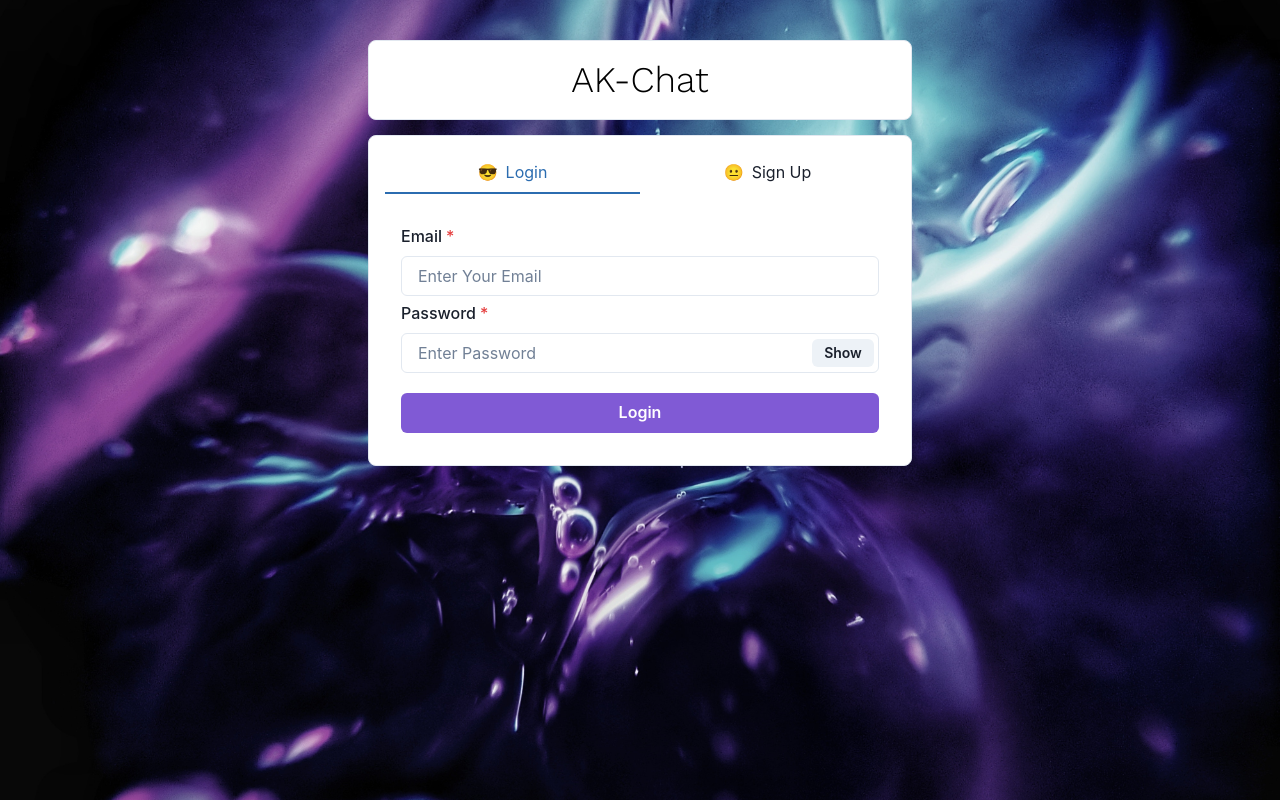
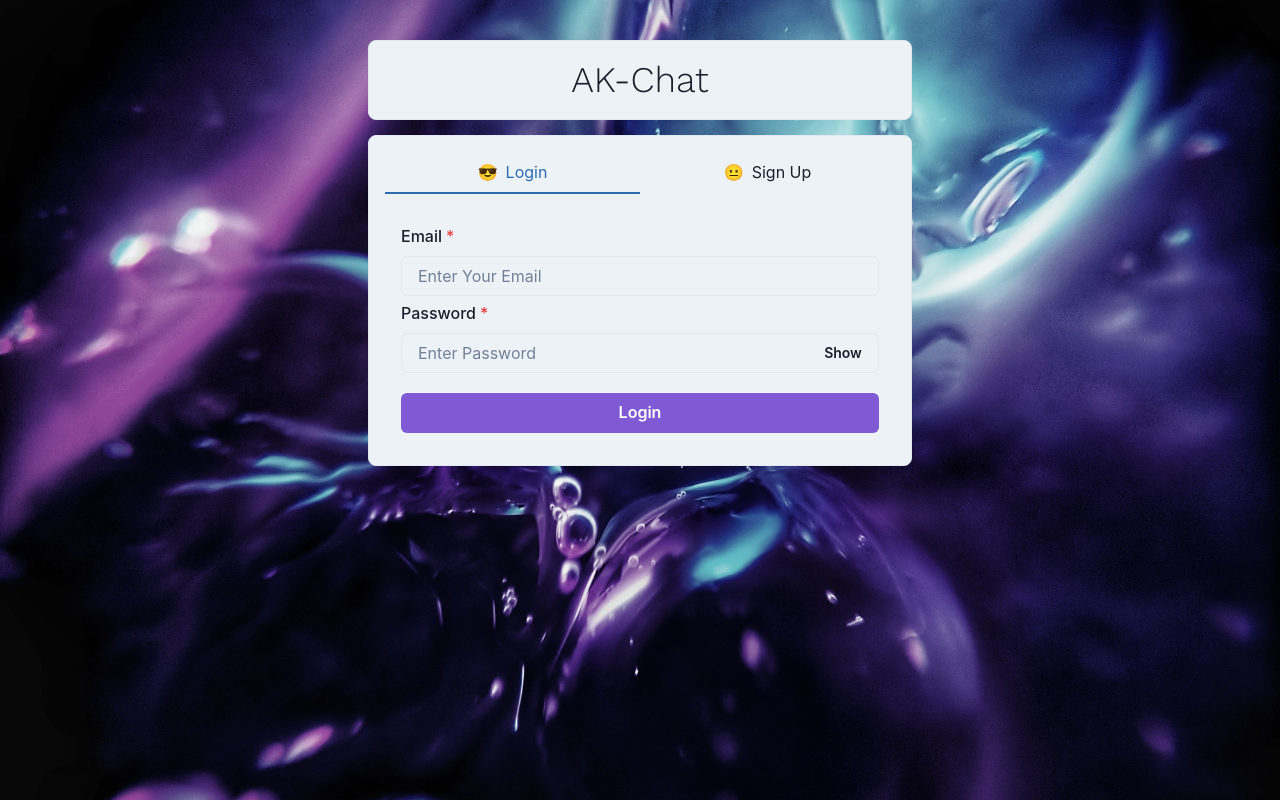
Before and after one commit to avnishbharadva/chat-app, a React (Create React App) app: page / in a window 1280 px wide. Built offline with nearby package versions, Linux system fonts and the light colour scheme.

Commit message:
dark mode

```diff
--- a/src/Pages/ChatPage.js
+++ b/src/Pages/ChatPage.js
@@ -1,4 +1,4 @@
-import { Box } from "@chakra-ui/react";
+import { Box, useColorMode } from "@chakra-ui/react";
 import ChatBox from "../components/ChatBox";
 import MyChats from "../components/MyChats";
 import SideDrawer from "../components/miscellaneous/SideDrawer";
@@ -7,18 +7,25 @@ import { useState } from "react";
 
 const ChatPage = () => {
 
+
   const { user } = ChatState();
   const [fetchAgain, setFetchAgain] = useState(false);
 
+ const {colorMode, toggleColorMode} = useColorMode();
+
   return (
-    <div style={{ width: "100%" }}>
+    <div style={{ width: "100%" }}
+
+    >
       {user && <SideDrawer />}
       <Box
         display="flex"
         justifyContent="space-between"
         w="100%"
+        bg={colorMode === "light" ? "gray.100" : "gray.700"}
         h="91.5vh"
         p="10px"
+
       >
         {user && (<MyChats fetchAgain={fetchAgain} />)}
         {user && (<ChatBox fetchAgain={fetchAgain} setFetchAgain={setFetchAgain} />)}
--- a/src/Pages/HomePage.js
+++ b/src/Pages/HomePage.js
@@ -1,11 +1,12 @@
 import React, { useEffect } from 'react'
-import { Box, Container, Text,Tabs, TabList, TabPanels, Tab, TabPanel, Button, useMultiStyleConfig, useTab } from '@chakra-ui/react'
+import { Box, Container, Text,Tabs, TabList, TabPanels, Tab, TabPanel, Button, useMultiStyleConfig, useTab, useColorMode } from '@chakra-ui/react'
 import Login from '../components/Authentication/Login'
 import Signup from '../components/Authentication/Signup'
 import { useNavigate } from 'react-router-dom'
 
 const HomePage = () => {
 
+  const {colorMode, toggleColorMode} = useColorMode();
   const CustomTab = React.forwardRef((props, ref) => {
     // 1. Reuse the `useTab` hook
     const tabProps = useTab({ ...props, ref })
@@ -39,16 +40,16 @@ const HomePage = () => {
       d="flex"
       justifyContent="center"
       p={3}
-      bg={"white"}
+      bg={colorMode === "light" ? "gray.100" : "gray.700"}
       w="100%"
       m="40px 0px 15px 0"
       borderRadius="lg"
       borderWidth="1px"
     >
-      <center><Text fontSize="4xl" fontFamily="Work sans" color="black">AK-Chat</Text></center>
+      <center><Text fontSize="4xl" fontFamily="Work sans" >AK-Chat</Text></center>
     </Box>
 
-    <Box bg="white" w="100%" p={4} borderRadius="lg" borderWidth="1px">
+    <Box bg="white" w="100%" p={4} bg={colorMode === "light" ? "gray.100" : "gray.700"} borderRadius="lg" borderWidth="1px">
       <Tabs variant='soft-rounded' colorScheme="purple">
         <TabList mb="1em">
           {/* <Tab width="50%">Login</Tab>
--- a/src/components/Authentication/Login.js
+++ b/src/components/Authentication/Login.js
@@ -1,9 +1,10 @@
 import React, { useState } from 'react'
-import { Button, FormControl, FormLabel, Input, InputGroup, InputRightElement, useToast, VStack } from '@chakra-ui/react'
+import { Button, FormControl, FormLabel, Input, InputGroup, InputRightElement, useToast, VStack, useColorMode} from '@chakra-ui/react'
 import axios from 'axios'
 import { useNavigate } from 'react-router-dom';
 
 const Login = () => {
+  const {colorMode, toggleColorMode} = useColorMode();
   const [show, setShow] = useState(false)
   const [email, setEmail] = useState()
   const [password, setPassword] = useState()
@@ -69,7 +70,7 @@ const Login = () => {
   }
 
   return (
-    <VStack spacing='5px'>
+    <VStack spacing='5px' >
 
       <FormControl id="email" isRequired>
         <FormLabel>Email</FormLabel>
--- a/src/components/ChatBox.js
+++ b/src/components/ChatBox.js
@@ -1,4 +1,4 @@
-import { Box } from '@chakra-ui/react';
+import { Box, useColorMode } from '@chakra-ui/react';
 import React from 'react'
 import { ChatState } from "../Context/ChatProvider";
 import SingleChat from './SingleChat';
@@ -6,6 +6,7 @@ import SingleChat from './SingleChat';
 const ChatBox = ({ fetchAgain, setFetchAgain }) => {
 
   const { selectedChat } = ChatState();
+  const {colorMode, toggleColorMode} = useColorMode();
 
   return (
     <Box
@@ -13,10 +14,10 @@ const ChatBox = ({ fetchAgain, setFetchAgain }) => {
       alignItems="center"
       flexDir="column"
       p={3}
-      bg="white"
       w={{ base: "100%", md: "68%"}}
       borderRadius="lg"
       borderWidth="1px"
+      bg={colorMode === "light" ? "gray.100" : "gray.700"}
     >
       <SingleChat fetchAgain={fetchAgain} setFetchAgain={setFetchAgain} />
     </Box>
--- a/src/components/MyChats.js
+++ b/src/components/MyChats.js
@@ -1,5 +1,5 @@
 import { AddIcon } from '@chakra-ui/icons';
-import { Avatar, Box, Button, Stack, Text, Tooltip, useToast } from '@chakra-ui/react';
+import { Avatar, Box, Button, Stack, Text, Tooltip, useToast, useColorMode } from '@chakra-ui/react';
 import axios from 'axios';
 import React, { useEffect, useState } from 'react'
 import { getSender } from '../config/ChatLogics';
@@ -8,6 +8,9 @@ import ChatLoading from './ChatLoading';
 import GroupChatModal from './miscellaneous/GroupChatModal';
 
 const MyChats = ({ fetchAgain }) => {
+
+  const {colorMode, toggleColorMode} = useColorMode();
+
 
   const [loggedUser, setLoggedUser] = useState(JSON.parse(localStorage.getItem("userInfo")));
   const { selectedChat, setSelectedChat, user, chats, setChats } = ChatState();
@@ -51,7 +54,8 @@ const MyChats = ({ fetchAgain }) => {
       flexDir="column"
       alignItems="center"
       p={3}
-      bg="white"
+      bg={colorMode === "light" ? "white" : "gray.700"}
+
       w={{ base: "100%", md: "31%" }}
       borderRadius="lg"
       borderWidth="1px"
@@ -65,6 +69,7 @@ const MyChats = ({ fetchAgain }) => {
         w="100%"
         justifyContent="space-between"
         alignItems="center"
+
       >
         My Chats
 
@@ -83,7 +88,7 @@ const MyChats = ({ fetchAgain }) => {
         display="flex"
         flexDir="column"
         p={3}
-        bg="#F8F8F8"
+        bg={colorMode === "light" ? "#f8f8f8" : "gray.600"}
         w="100%"
         h="100%"
         borderRadius="lg"
--- a/src/components/SingleChat.js
+++ b/src/components/SingleChat.js
@@ -1,5 +1,5 @@
 import { ArrowBackIcon } from '@chakra-ui/icons';
-import { Box, FormControl, IconButton, Input, Spinner, Text, useToast } from '@chakra-ui/react';
+import { Box, FormControl, IconButton, Input, Spinner, Text, useToast, useColorMode } from '@chakra-ui/react';
 import axios from 'axios';
 import React from 'react'
 import { useEffect } from 'react';
@@ -18,6 +18,8 @@ const ENDPOINT = "http://localhost:5000";
 var socket, selectedChatCompare;
 
 const SingleChat = ({ fetchAgain, setFetchAgain }) => {
+    const {colorMode, toggleColorMode} = useColorMode();
+
 
     const toast = useToast();
     const [messages, setMessages] = useState([]);
@@ -201,7 +203,8 @@ const SingleChat = ({ fetchAgain, setFetchAgain }) => {
                             flexDir="column"
                             justifyContent="flex-end"
                             p={3}
-                            bg="#E8E8E8"
+                            bg={colorMode === "light" ? "#f7f7f7" : "gray.600"}
+
                             w="100%"
                             h="100%"
                             borderRadius="lg"
--- a/src/components/miscellaneous/SideDrawer.js
+++ b/src/components/miscellaneous/SideDrawer.js
@@ -1,5 +1,5 @@
-import { BellIcon, ChevronDownIcon } from '@chakra-ui/icons'
-import { Avatar, Box, Button, Drawer, DrawerBody, DrawerCloseButton, DrawerContent, DrawerFooter, DrawerHeader, DrawerOverlay, Input, Menu, MenuButton, MenuDivider, MenuItem, MenuList, Spinner, Text, Tooltip, useDisclosure, useToast } from '@chakra-ui/react'
+import { BellIcon, ChevronDownIcon,MoonIcon, SunIcon } from '@chakra-ui/icons'
+import { Avatar, Box, Button, Drawer, DrawerBody, DrawerCloseButton, DrawerContent, DrawerFooter, DrawerHeader, DrawerOverlay, IconButton, Input, Menu, MenuButton, MenuDivider, MenuItem, MenuList, Spinner, Text, Tooltip, useColorMode, useDisclosure, useToast } from '@chakra-ui/react'
 import axios from 'axios'
 import React, { useState } from 'react'
 import { Effect } from 'react-notification-badge'
@@ -17,10 +17,14 @@ const SideDrawer = () => {
   const [searchResult, setSearchResult] = useState([])
   const [loading, setLoading] = useState(false)
   const [loadingChat, setLoadingChat] = useState()
+  const [toggleIcon , setToggleIcon] = useState(<MoonIcon/>)
   const { user, setSelectedChat, chats, setChats, notification, setNotification } = ChatState();
   const navigate = useNavigate();
   const { isOpen, onOpen, onClose } = useDisclosure()
   const toast = useToast();
+
+ const {colorMode, toggleColorMode} = useColorMode();
+ console.log(colorMode);
 
   const logoutHandler = () => {
     localStorage.removeItem("userInfo");
@@ -108,7 +112,7 @@ const SideDrawer = () => {
 
   return (
     <>
-      <Box display="flex" justifyContent="space-between" alignItems="center" bg="white" w="100%" p="5px 10px 5px 10px" borderWidth="5px">
+      <Box display="flex" justifyContent="space-between" alignItems="center"     bg={colorMode === "light" ? "gray.100" : "gray.700"} w="100%" p="5px 10px 5px 10px" borderWidth="5px">
         <Tooltip label="Search Users to Chat" hasArrow placement='bottom-end'>
           <Button variant="ghost" onClick={onOpen}>
             <i className="fa-solid fa-magnifying-glass"></i>
@@ -122,6 +126,8 @@ const SideDrawer = () => {
           AK-Chat
         </Text>
         <div>
+          <IconButton  icon={colorMode === "light" ?<MoonIcon/> : <SunIcon/>} onClick={toggleColorMode}/>
+
           <Menu>
             <MenuButton p={1}>
               <NotificationBadge
--- a/src/index.css
+++ b/src/index.css
@@ -1,3 +1,7 @@
+:root{
+  --color: #00ff00;
+}
+
 body {
   margin: 0;
   font-family: -apple-system, BlinkMacSystemFont, 'Segoe UI', 'Roboto', 'Oxygen',
--- a/src/index.js
+++ b/src/index.js
@@ -1,4 +1,4 @@
-import { ChakraProvider } from '@chakra-ui/react';
+import { ChakraProvider, ColorModeProvider } from '@chakra-ui/react';
 import React from 'react';
 import ReactDOM from 'react-dom/client';
 import App from './App';
@@ -10,7 +10,9 @@ root.render(
   <Router>
     <ChatProvider>
       <ChakraProvider>
+        <ColorModeProvider>
         <App />
+        </ColorModeProvider>
       </ChakraProvider>
     </ChatProvider>
   </Router>,
```
Also changed, not shown: 1 other file (tests, documents, lock files or other folders).
